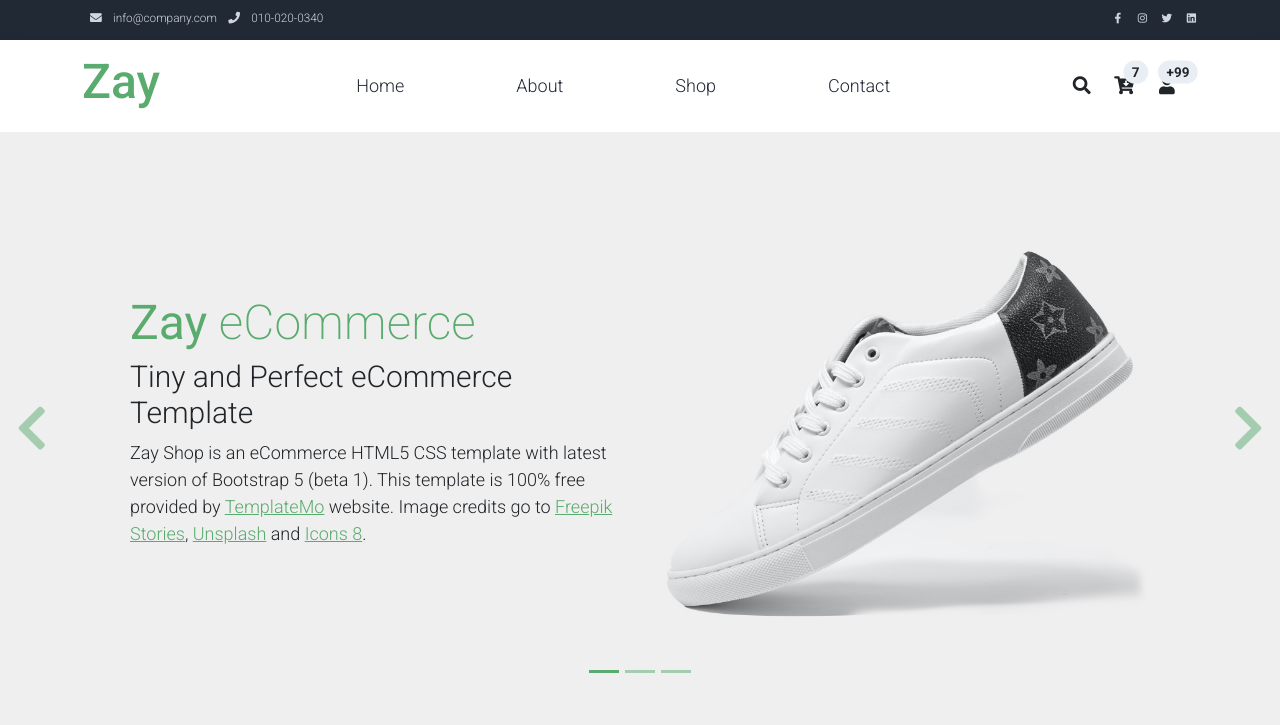
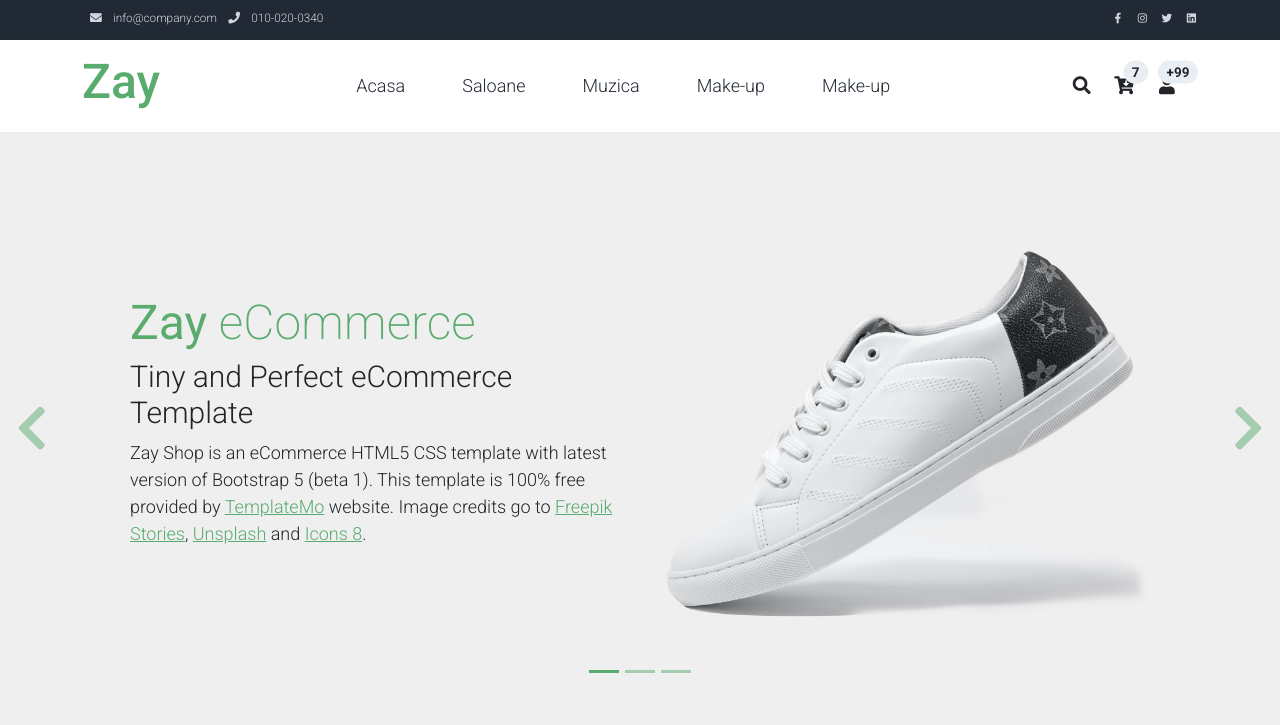
Before and after one commit to Stilledood/WEDDING, a Django app: template Wedding/templates/index.html in a window 1280 px wide. Shown: the top 725 px of the page. Run offline with Django 5.2, Linux system fonts and the light colour scheme; the template is opened without the code that fills it, so the values that code supplies are empty; some libraries are stand-ins or nearby versions.

Commit message:
Schimbat meniu

```diff
--- a/Wedding/Wedding/settings.py
+++ b/Wedding/Wedding/settings.py
@@ -57,7 +57,7 @@ ROOT_URLCONF = 'Wedding.urls'
 TEMPLATES = [
     {
         'BACKEND': 'django.template.backends.django.DjangoTemplates',
-        'DIRS': [],
+        'DIRS':  [os.path.join(BASE_DIR,'templates')],
         'APP_DIRS': True,
         'OPTIONS': {
             'context_processors': [
--- a/Wedding/Wedding/urls.py
+++ b/Wedding/Wedding/urls.py
@@ -16,7 +16,11 @@ Including another URLconf
 """
 from django.contrib import admin
 from django.urls import path
+from django.views.generic import TemplateView
+
 
 urlpatterns = [
     path('admin/', admin.site.urls),
+    path('',TemplateView.as_view(template_name='index.html'))
+
 ]
--- a/Wedding/templates/index.html
+++ b/Wedding/templates/index.html
@@ -1,4 +1,6 @@
+{% load static %}
 <!DOCTYPE html>
+
 <html lang="en">
 
 <head>
@@ -6,21 +8,17 @@
     <meta charset="utf-8">
     <meta name="viewport" content="width=device-width, initial-scale=1">
 
-    <link rel="apple-touch-icon" href="assets/img/apple-icon.png">
-    <link rel="shortcut icon" type="image/x-icon" href="assets/img/favicon.ico">
+    <link rel="apple-touch-icon" href="{% static 'img/apple-icon.png' %}">
+    <link rel="shortcut icon" type="image/x-icon" href="{% static 'img/favicon.ico' %}">
 
-    <link rel="stylesheet" href="assets/css/bootstrap.min.css">
-    <link rel="stylesheet" href="assets/css/templatemo.css">
-    <link rel="stylesheet" href="assets/css/custom.css">
+    <link rel="stylesheet" href="{% static 'css/bootstrap.min.css' %}">
+    <link rel="stylesheet" href="{% static 'css/templatemo.css' %}">
+    <link rel="stylesheet" href="{% static 'css/custom.css' %}">
 
     <!-- Load fonts style after rendering the layout styles -->
     <link rel="stylesheet" href="https://fonts.googleapis.com/css2?family=Roboto:wght@100;200;300;400;500;700;900&display=swap">
     <link rel="stylesheet" href="assets/css/fontawesome.min.css">
 <!--
-
-TemplateMo 559 Zay Shop
-
-https://templatemo.com/tm-559-zay-shop
 
 -->
 </head>
@@ -64,16 +62,19 @@ https://templatemo.com/tm-559-zay-shop
                 <div class="flex-fill">
                     <ul class="nav navbar-nav d-flex justify-content-between mx-lg-auto">
                         <li class="nav-item">
-                            <a class="nav-link" href="index.html">Home</a>
+                            <a class="nav-link" href="index.html">Acasa</a>
                         </li>
                         <li class="nav-item">
-                            <a class="nav-link" href="about.html">About</a>
+                            <a class="nav-link" href="about.html">Saloane</a>
                         </li>
                         <li class="nav-item">
-                            <a class="nav-link" href="shop.html">Shop</a>
+                            <a class="nav-link" href="shop.html">Muzica</a>
                         </li>
                         <li class="nav-item">
-                            <a class="nav-link" href="contact.html">Contact</a>
+                            <a class="nav-link" href="contact.html">Make-up</a>
+                        </li>
+                         <li class="nav-item">
+                            <a class="nav-link" href="contact.html">Make-up</a>
                         </li>
                     </ul>
                 </div>
@@ -135,7 +136,7 @@ https://templatemo.com/tm-559-zay-shop
                 <div class="container">
                     <div class="row p-5">
                         <div class="mx-auto col-md-8 col-lg-6 order-lg-last">
-                            <img class="img-fluid" src="./assets/img/banner_img_01.jpg" alt="">
+                            <img class="img-fluid" src="{% static 'img/banner_img_01.jpg' %}" alt="">
                         </div>
                         <div class="col-lg-6 mb-0 d-flex align-items-center">
                             <div class="text-align-left align-self-center">
```
